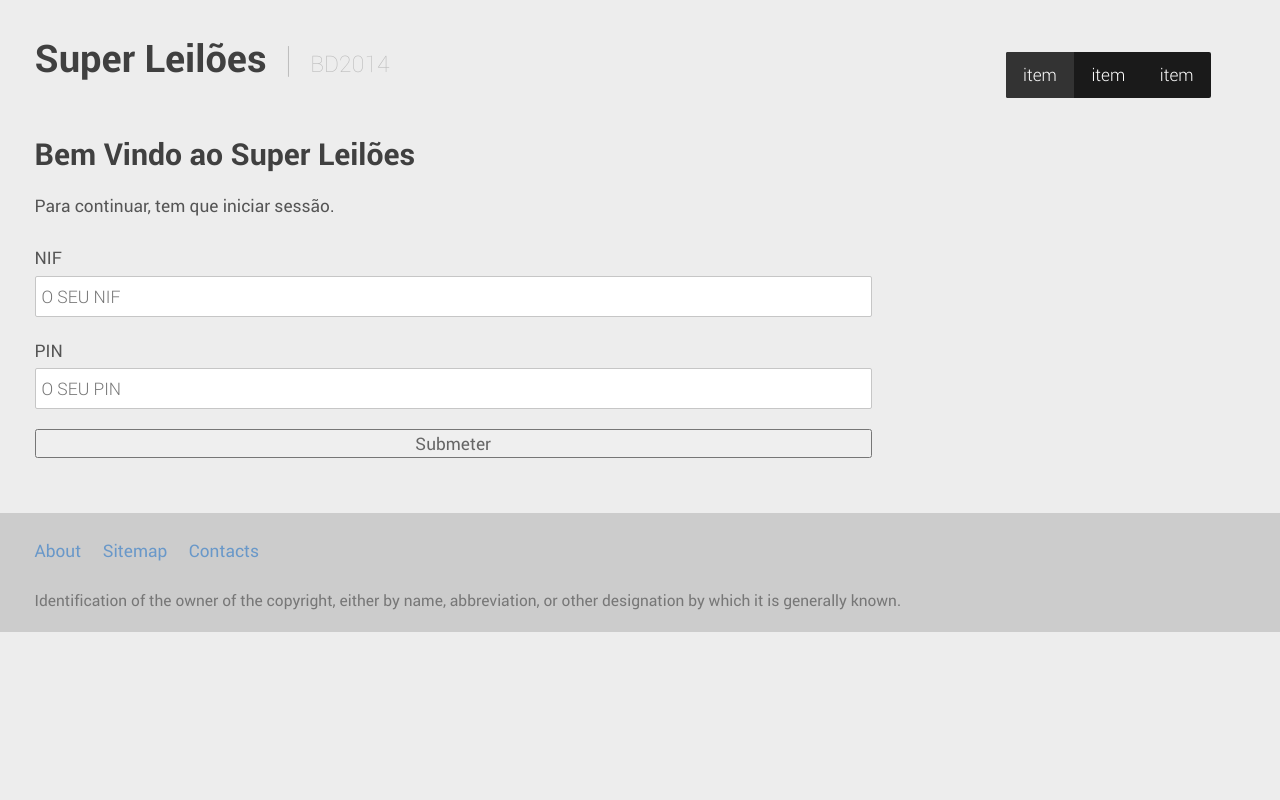
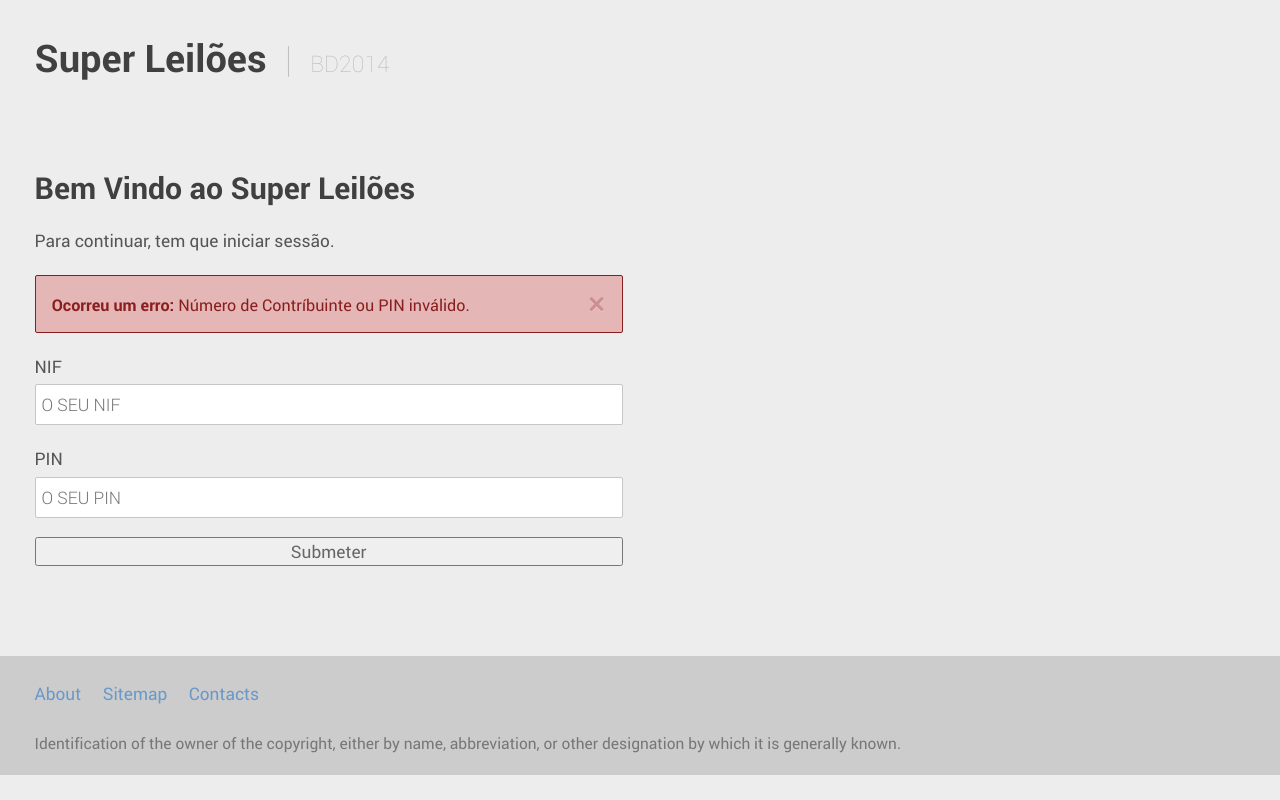
Before and after one commit to vaurdan/BD-2014, a PHP site: page /login.php in a window 1280 px wide. Run offline with PHP 8.4, Linux system fonts and the light colour scheme; the visitor is signed in with stand-in values (Sample User, id 1); data that the repository does not hold is empty.

Commit message:
Alterado o visual

```diff
--- a/funcoes.php
+++ b/funcoes.php
@@ -19,6 +19,9 @@ function esta_autenticado() {
 		return true;
 	}
 
+	unset($_SESSION['username']);
+	unset($_SESSION['pin']);
+	$_SESSION['erro'] = "Número de Contríbuinte ou PIN inválido.";
 	return false;
 }
 
--- a/index.php
+++ b/index.php
@@ -11,5 +11,9 @@ if( ! esta_autenticado() ) {
 }
 
 get_header();
+?>
 
+<h2>Bem Vindo ao Super Leilões.</h2>
+<p>Para continuar, selecione um dos menús.</p>
+<?php
 get_footer();
--- a/login.php
+++ b/login.php
@@ -20,7 +20,17 @@ get_header();
 ?>
 <h2>Bem Vindo ao Super Leilões</h2>
 <p>Para continuar, tem que iniciar sessão.</p>
-
+<?php if( isset($_SESSION['erro'] ) ) {
+	?>
+	<div class="ink-alert basic error" role="alert">
+		<button class="ink-dismiss">&times;</button>
+		<p><b>Ocorreu um erro:</b> <? echo $_SESSION['erro'] ?></p>
+	</div>
+	<?
+	// Destroi a sessão
+	unset( $_SESSION['erro'] );
+}
+?>
 	<form class="ink-form" method="post">
 		<div class="control-group">
 			<label for="email">NIF</label>
--- a/theme/footer.php
+++ b/theme/footer.php
@@ -1,5 +1,5 @@
 </div>
-</section>
+</div>
 </div>
 <footer class="clearfix">
 	<div class="ink-grid">
--- a/theme/header.php
+++ b/theme/header.php
@@ -110,14 +110,6 @@
 			Super Leilões<small>BD2014</small>
 		</h1>
 
-		<nav class="ink-navigation xlarge-push-right large-push-right xlarge-right-space large-right-space half-top-space" >
-			<ul class="menu horizontal black">
-				<li class="active"><a href="#">item</a></li>
-				<li><a href="#">item</a></li>
-				<li><a href="#">item</a></li>
-			</ul>
-		</nav>
-
 		<?php if( esta_autenticado() ): ?>
 			<nav class="ink-navigation xlarge-push-right large-push-right half-top-space">
 				<ul class="menu horizontal black">
@@ -132,5 +124,26 @@
 
 	</header>
 
-	<section class="column-group gutters article">
-		<div class="xlarge-70 large-70 medium-60 small-100 tiny-100">
+	<div class="column-group gutters article">
+
+		<?php if( esta_autenticado() ): ?>
+		<div class="all-25 small-100 tiny-100">
+			<nav class="ink-navigation">
+				<ul class="menu vertical black">
+					<li class="heading"><a href="index.php">Início</a></li>
+					<li>
+						<a href="#">Leilões</a>
+						<ul class="submenu">
+							<li><a href="#">Listar</a></li>
+							<li><a href="#">Inscrever</a></li>
+							<li><a href="#">Licitar</a></li>
+							<li><a href="#">Ver estado</a></li>
+						</ul>
+					</li>
+				</ul>
+			</nav>
+		</div>
+		<div class="all-65 small-100 tiny-100">
+		<?php else:?>
+			<div class="all-50 vertical-padding">
+		<?php endif;?>
```
